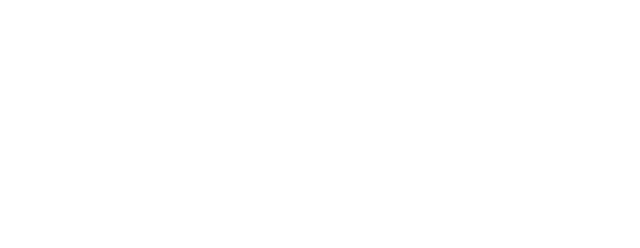
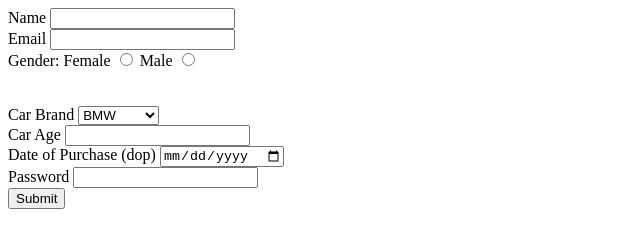
Before and after one commit to acciojob/car-insurance-form-shwetaparmar2807, a website: page main.html in a window 1280 px wide. Shown: the whole page, without its empty margins (0-640 px from the left). Drawn offline with Linux system fonts and the light colour scheme.

Commit message:
created a submission

```diff
--- a/main.html
+++ b/main.html
@@ -8,6 +8,39 @@
 
 <body>
 	<!-- the entire body must be written by student -->
+	<form action="/submit" method="POST">
+		<label for="name">Name</label>
+		<input type="text" required id="name"><br>
+
+		<label for="email">Email</label>
+		<input type="email" required id="email"><br>
+
+		<label>Gender:</label>
+
+		<label for="f" >Female</label>
+		<input type="radio" name="gender" value="f"  required id="f">
+
+		<label for="m">Male</label>
+		<input type="radio" name="gender" value="m" required id="m"><br><br>
+
+		<br>
+		<label for="cars"> Car Brand</label>
+		<select id="cars">
+			<option>BMW</option>
+			<option>Audi</option>
+			<option>Mercedez</option>
+		</select><br>
+		<label for="carage">Car Age</label>
+		<input type="number" id="carage" required>
+		<br>
+		<label for="dop">Date of Purchase (dop)</label>
+		<input type="date" id="dop" required><br>
+
+		<label for="password">Password</label>
+		<input type="password" id="password" required><br>
+
+		<button type="submit">Submit</button>
+	</form>
     <script type="text/javascript" src="./script.js">
 </script>
 
```
